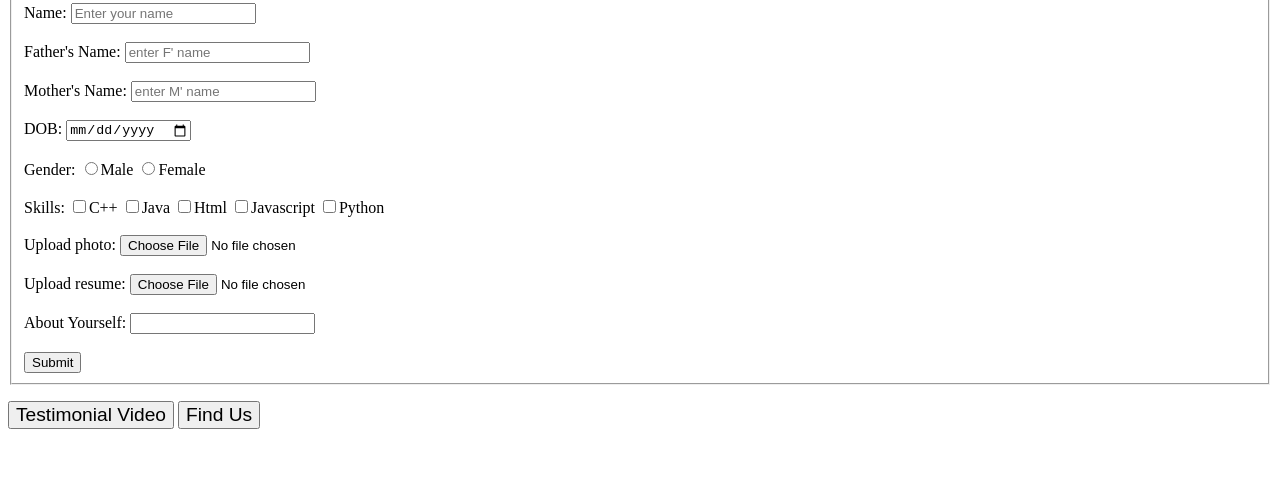
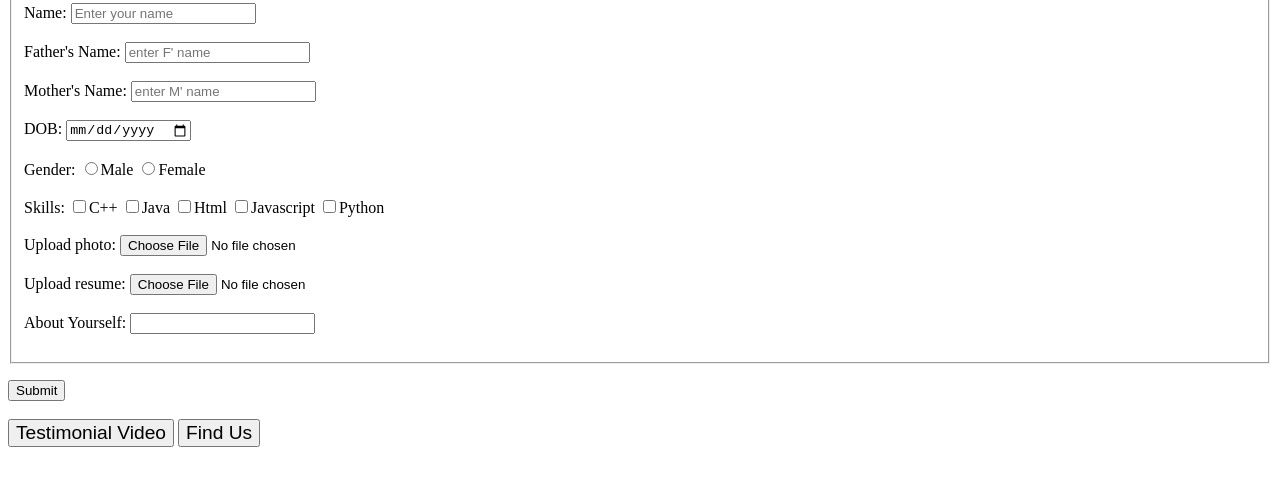
Before and after one commit to Akshay12082001/CodingThinker-Registration-Form, a plain HTML site: page index.html in a window 1280 px wide. Shown: the part 87-572 px from the top of the page. Drawn offline with Linux system fonts and the light colour scheme.

Commit message:
Update index.html

```diff
--- a/index.html
+++ b/index.html
@@ -20,9 +20,14 @@
             Upload photo: <input type="file"><br><br>
             Upload resume: <input type="file"><br><br>
             About Yourself: <input type="text"><br><br>
-           <input type="Submit">
+
         </fieldset>
         </form>
+        <a href="Payment.html">
+            <button>Submit</button>
+        </a>
+        <br><br>
+
     <a href="TestimonialVideo.html"><Button style="font-size: larger;">Testimonial Video</Button></a>
     <a href="Findus.html"><button style="font-size: larger;">Find Us</button></a>
 
```
